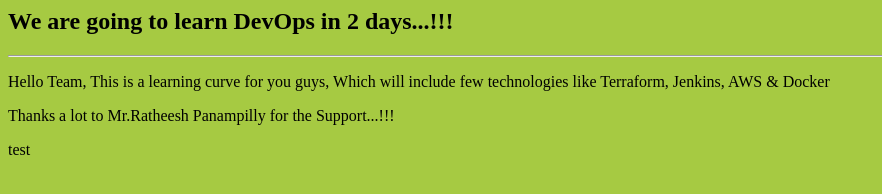
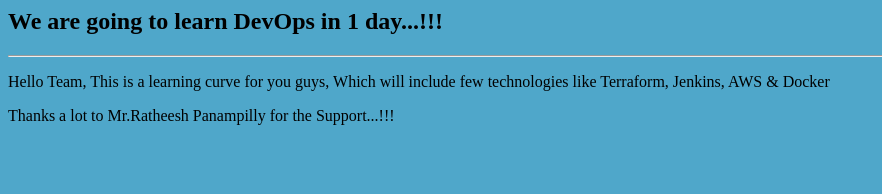
Before and after one commit to ajaisreenilayam/learndevops, a plain HTML site: page index.html in a window 1280 px wide. Shown: the whole page, without its empty margins (0-882 px from the left). Drawn offline with Linux system fonts and the light colour scheme.

Commit message:
This is my site latest

```diff
--- a/index.html
+++ b/index.html
@@ -3,11 +3,11 @@
     <head>
         <title>Learning</title>
     </head>
-    <body style="background-color:rgb(166, 202, 66);">
+    <body style="background-color:rgb(79, 167, 202);">
         <title>Learning Devops</title>
         <section>
             <h1>
-                We are going to learn DevOps in 2 days...!!!
+                We are going to learn DevOps in 1 day...!!!
             </h1>
             <hr>
         </section>
@@ -19,5 +19,3 @@
         </div>
     </body>
 </html>
-
-test
```
